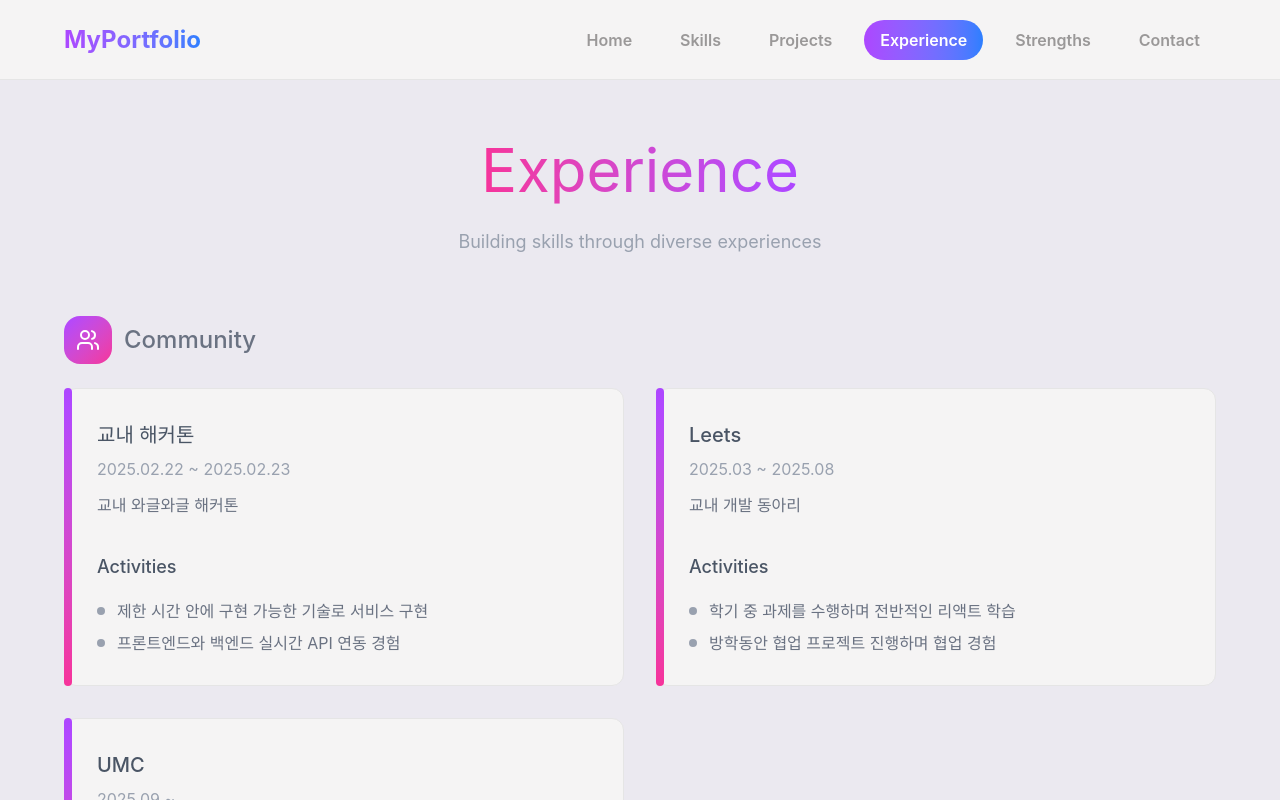
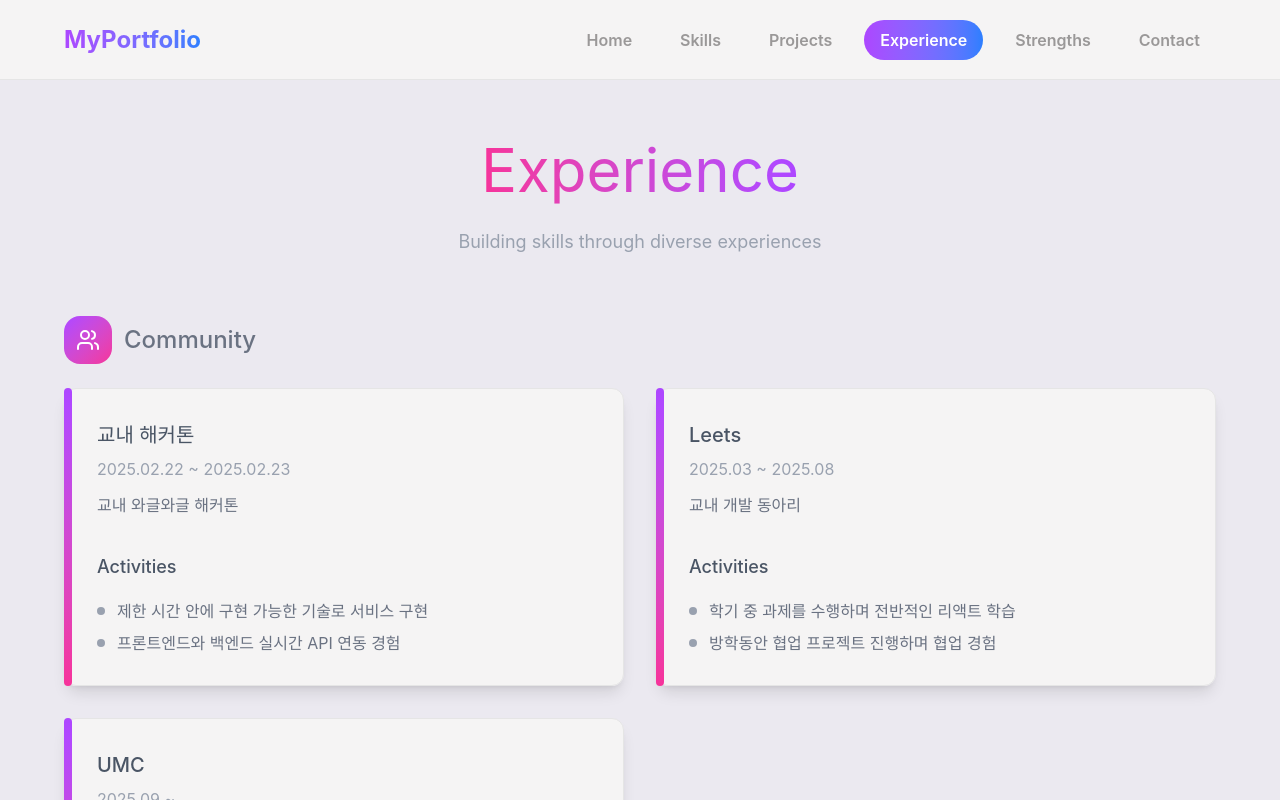
Before and after one commit to JeongCW0522/Portfolio, a React (Vite) app: page /experience in a window 1280 px wide. Built offline with nearby package versions, Linux system fonts and the light colour scheme.

Commit message:
chore: 그림자 추가

```diff
--- a/src/components/Experience/ExperienceCard.jsx
+++ b/src/components/Experience/ExperienceCard.jsx
@@ -2,7 +2,7 @@ import clsx from "clsx";
 
 const ExperienceCard = ({ title, date, desc, Achieve1, Achieve2, color }) => {
   return (
-    <div className="flex relative transition-all duration-300 hover:-translate-y-1 hover:scale-103 rounded-xl">
+    <div className="flex relative transition-all duration-300 hover:-translate-y-1 hover:scale-103 rounded-xl shadow-lg">
       <div
         className={clsx(
           "absolute left-0 top-1/2 -translate-y-1/2 w-2 h-full bg-linear-to-b rounded-full",
--- a/src/components/Project/ProjectCard.jsx
+++ b/src/components/Project/ProjectCard.jsx
@@ -43,7 +43,7 @@ const ProjectCard = ({
           damping: 28,
         }}
         className={clsx(
-          "group absolute w-100 h-72 cursor-pointer overflow-hidden rounded-3xl border border-white/10"
+          "group absolute w-100 h-72 cursor-pointer overflow-hidden rounded-3xl shadow-lg"
         )}
       >
         <img
```
